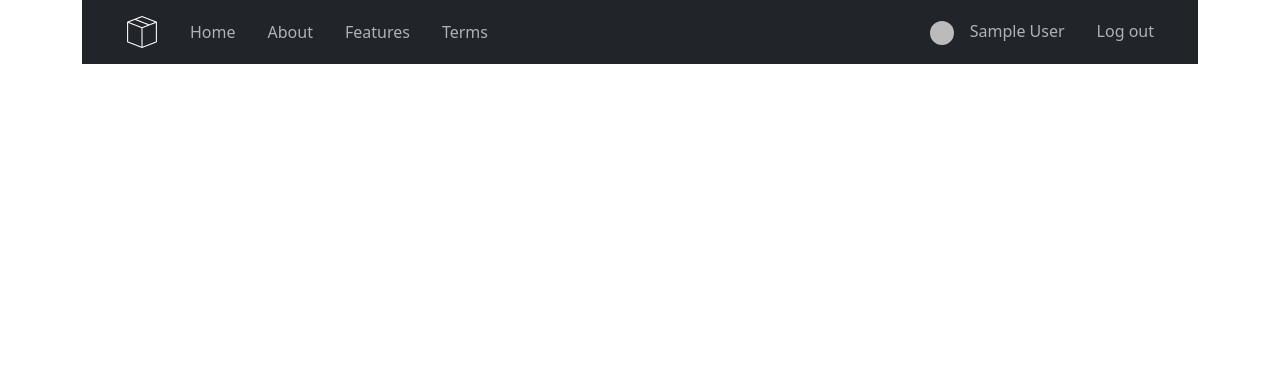
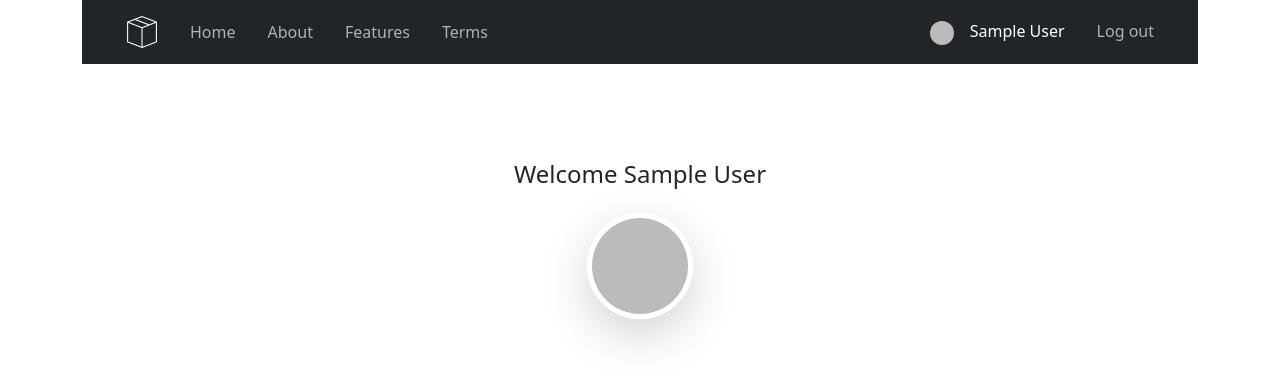
Before and after one commit to React-JS-Beginner/react-auth-private-route, a React (Create React App) app: page /user in a window 1280 px wide. Shown: the top 382 px of the page. Built offline with nearby package versions, Linux system fonts and the light colour scheme; no server answers; sample sign-in values are in the browser's storage.

Commit message:
complete-done

```diff
--- a/src/App.js
+++ b/src/App.js
@@ -8,6 +8,7 @@ import PrivateRoute from "./Components/PrivateRoute/PrivateRoute";
 import Registration from "./Components/Registration/Registration";
 import SignIn from "./Components/SignIn/SignIn";
 import Terms from "./Components/Terms/Terms";
+import User from "./Components/User/User";
 import AuthProvider from "./Context/AuthProvider";
 
 function App() {
@@ -34,6 +35,10 @@ function App() {
               <Terms></Terms>
             </PrivateRoute>
 
+            <Route path="/user">
+              <User></User>
+            </Route>
+
             <Route path="/signin">
               <SignIn></SignIn>
             </Route>
--- a/src/Components/Header/Header.js
+++ b/src/Components/Header/Header.js
@@ -70,7 +70,7 @@ const Header = () => {
               <NavLink
                 activeClassName="navs-active"
                 className="navs ms-3 me-3  text-decoration-none"
-                to="/deets"
+                to="/user"
               >
                 {user.displayName}
               </NavLink>
@@ -89,7 +89,7 @@ const Header = () => {
                 <NavLink
                   activeClassName="navs-active"
                   className="navs ms-3 me-3  text-decoration-none"
-                  to="/deets"
+                  to="/signin"
                   onClick={logOut}
                 >
                   Log out
--- a/src/Components/SignIn/SignIn.js
+++ b/src/Components/SignIn/SignIn.js
@@ -10,7 +10,7 @@ const SignIn = () => {
   const location = useLocation();
   const history = useHistory();
   // console.log(location.state?.from);
-  const redirect_uri = location.state?.from || "/home";
+  const redirect_uri = location.state?.from || "/user";
 
   const googleLoginHandler = () => {
     signInWithGoogle()
@@ -48,7 +48,7 @@ const SignIn = () => {
         {/* Display Error */}
         {/* <p className="text-danger">{error}</p> */}
         {/* Register Button */}
-        <Button variant="secondary" type="submit">
+        <Button className="mt-3" variant="secondary" type="submit">
           Sign In
         </Button>
       </Form>
--- /dev/null
+++ b/src/Components/User/User.js
@@ -0,0 +1,25 @@
+import React from "react";
+import { Container } from "react-bootstrap";
+import useAuth from "../../Hooks/useAuth";
+const User = () => {
+  const { user } = useAuth();
+  return (
+    <Container className="w-75 mx-auto">
+      <div className="text-center mt-5 pt-5">
+      <h4>Welcome {user.displayName}</h4>
+      <img
+        class="
+        mt-3
+        rounded-circle
+        border border-5 border-white
+        shadow-lg
+        frame"
+        src={user.photoURL}
+        alt=""
+      />
+      </div>
+    </Container>
+  );
+};
+
+export default User;
```
